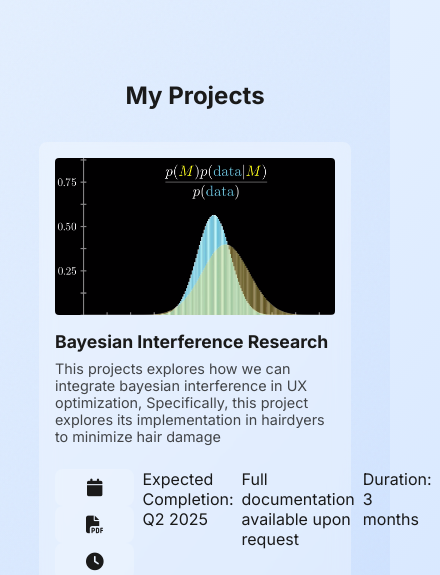
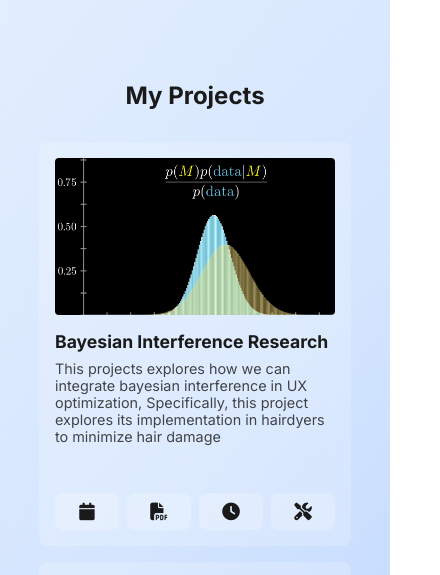
Before and after one commit to G-S-design/GabeSoler, a website: page index.html in a window 390 px wide. Shown: the part 225-800 px from the top of the page, 440 px wide, since content can reach past the window. Drawn offline with Linux system fonts and the light colour scheme.

Commit message:
Update styles.css
rehaul

```diff
--- a/styles.css
+++ b/styles.css
@@ -147,7 +147,7 @@ nav {
 
 .project-card {
     position: relative;
-    background: var(--card-bg);
+    background: rgba(255, 255, 255, 0.2);
     border-radius: clamp(0.5rem, 2vw, 1rem);
     padding: clamp(1rem, 3vw, 1.5rem);
     -webkit-backdrop-filter: blur(10px);
@@ -167,7 +167,7 @@ nav {
 
 .project-card:hover {
     transform: translateY(-5px);
-    background: var(--card-hover);
+    background: rgba(255, 255, 255, 0.3);
 }
 
 .project-image {
@@ -277,10 +277,17 @@ footer {
 }
 
 .project-info {
+    display: flex;
+    flex-direction: column;
+    gap: 1rem;
+    width: 100%;
+    margin-top: 1.5rem;
+}
+
+.info-buttons {
     display: grid;
     grid-template-columns: repeat(4, 1fr);
     gap: 0.75rem;
-    margin-bottom: 1rem;
     width: 100%;
 }
 
@@ -304,7 +311,7 @@ footer {
     transition: transform 0.3s ease;
 }
 
-.info-btn:hover {
+.info-btn:hover, .info-btn.active {
     background: rgba(255, 255, 255, 0.3);
 }
 
@@ -312,47 +319,38 @@ footer {
     transform: scale(1.1);
 }
 
-/* Tooltip styles */
-.info-btn::before {
-    content: attr(data-tooltip);
-    position: absolute;
-    bottom: 100%;
-    left: 50%;
-    transform: translateX(-50%) translateY(-8px);
-    background: rgba(0, 0, 0, 0.8);
-    color: white;
-    padding: 0.5rem 1rem;
+.info-content {
+    display: none;
+    padding: 1rem;
+    background: rgba(255, 255, 255, 0.2);
     border-radius: 0.5rem;
-    font-size: 0.875rem;
-    white-space: nowrap;
-    pointer-events: none;
-    opacity: 0;
+    font-size: 0.9rem;
+    line-height: 1.4;
     transition: all 0.3s ease;
-    z-index: 200;
+    -webkit-backdrop-filter: blur(10px);
+    backdrop-filter: blur(10px);
+    width: 100%;
 }
 
-.info-btn::after {
-    content: '';
-    position: absolute;
-    bottom: 100%;
-    left: 50%;
-    transform: translateX(-50%) translateY(4px);
-    border: 6px solid transparent;
-    border-top-color: rgba(0, 0, 0, 0.8);
-    opacity: 0;
-    transition: all 0.3s ease;
-    z-index: 200;
+.info-content:hover {
+    background: rgba(255, 255, 255, 0.3);
 }
 
-.info-btn:hover::before,
-.info-btn:hover::after {
-    opacity: 1;
-    transform: translateX(-50%) translateY(0);
+.info-btn.active {
+    background: rgba(255, 255, 255, 0.3);
 }
 
-/* Mobile adjustments */
+.info-btn.active i {
+    transform: scale(1.1);
+}
+
+.info-btn.active + .info-content {
+    display: block;
+    animation: fadeIn 0.3s ease-out forwards;
+}
+
 @media (max-width: 768px) {
-    .project-info {
+    .info-buttons {
         gap: 0.5rem;
     }
 
@@ -360,10 +358,9 @@ footer {
         padding: 0.6rem;
     }
 
-    .info-btn::before {
-        font-size: 0.75rem;
-        padding: 0.4rem 0.8rem;
-        width: max-content;
+    .info-content {
+        font-size: 0.85rem;
+        padding: 0.75rem;
     }
 }
 
```
